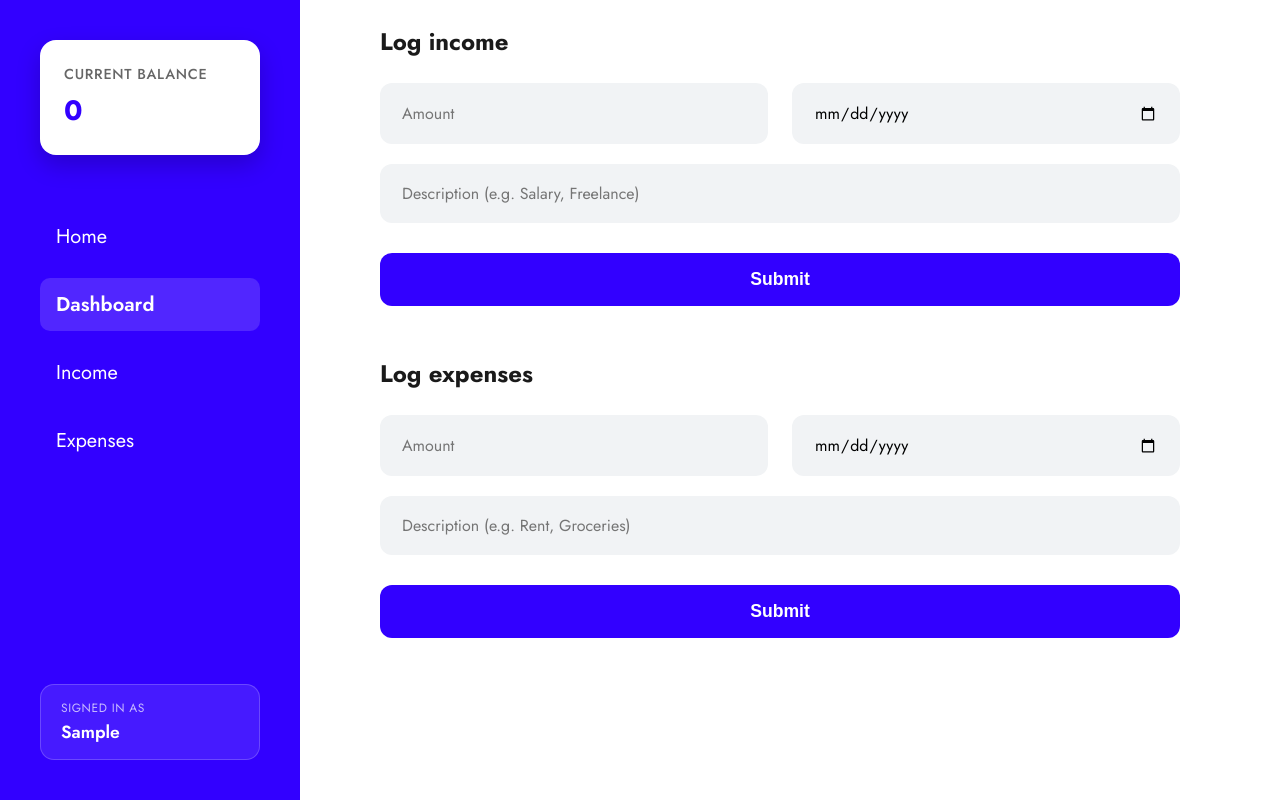
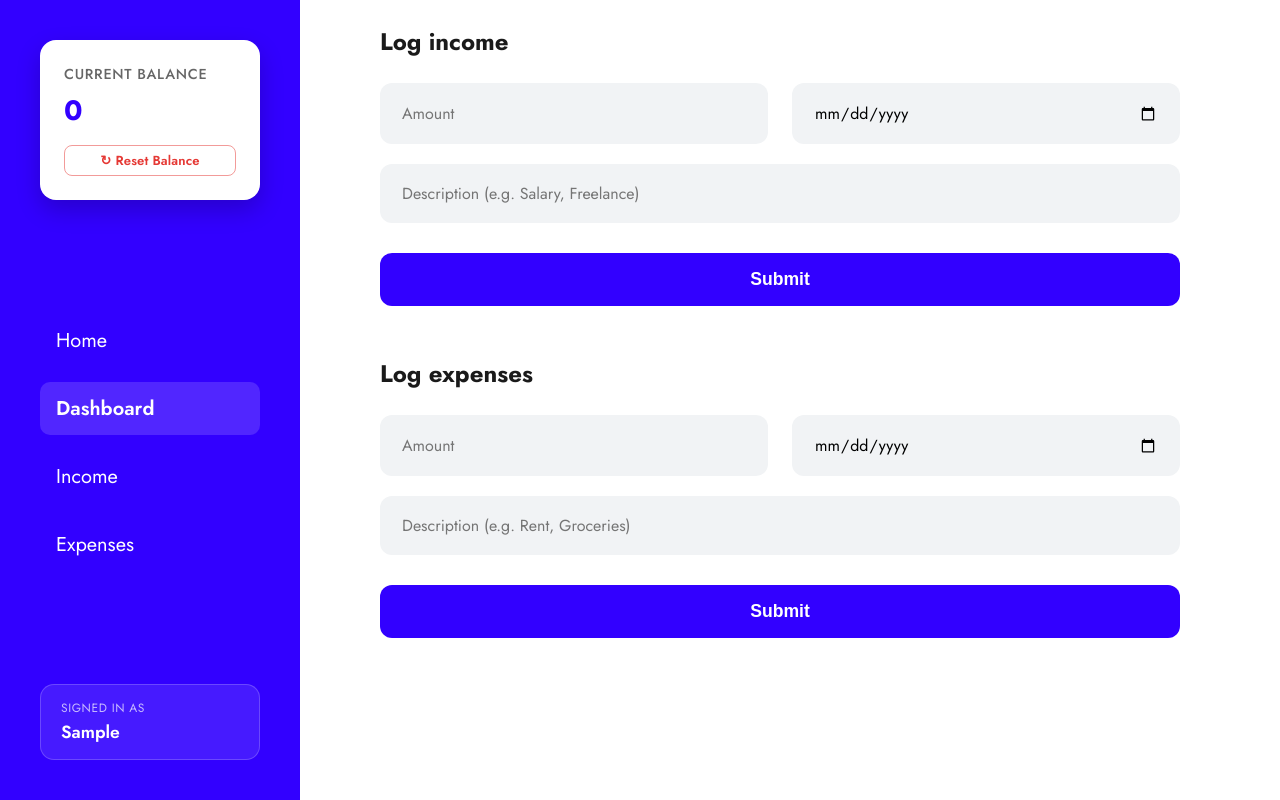
Before and after one commit to kwitonda-theos/personal-finance-tracker, a Django app: page /dashboard in a window 1280 px wide. Run offline with Django 5.2, Linux system fonts and the light colour scheme; the visitor is signed in with stand-in values (Sample User, id 1); data comes from the database, SQL or seed files in the repository; data that the repository does not hold is empty.

Commit message:
feat: added a reset balance button

```diff
--- a/myproject/pft/static/Dashboard.css
+++ b/myproject/pft/static/Dashboard.css
@@ -26,6 +26,7 @@ a {
     display: flex;
     flex-direction: column;
     align-items: center;
+    justify-content: space-between;
     padding: 40px 20px;
     box-sizing: border-box;
     position: fixed;
@@ -40,7 +41,6 @@ a {
     color: #1a1a1a;
     border-radius: 16px;
     padding: 24px;
-    margin-bottom: 40px;
     box-shadow: 0 10px 25px rgba(0, 0, 0, 0.2);
     text-align: left;
     width: 100%;
@@ -67,7 +67,6 @@ a {
 
 /* Navigation */
 .nav {
-    flex-grow: 1;
     width: 100%;
     max-width: 220px;
 }
@@ -108,7 +107,6 @@ a {
 /* User Card - Refined Design */
 .user-card {
     position: relative;
-    margin-top: auto;
     background: rgba(255, 255, 255, 0.1);
     border: 1px solid rgba(255, 255, 255, 0.2);
     padding: 14px 20px;
@@ -224,7 +222,8 @@ a {
 /* Main Content Area */
 .main-content {
     flex: 1;
-    margin-left: 300px; /* Width of fixed sidebar */
+    margin-left: 300px;
+    /* Width of fixed sidebar */
     padding: 0px 80px;
     background: #ffffff;
     min-height: 80vh;
@@ -297,7 +296,8 @@ a {
 }
 
 /* Tables Styling */
-.income-section, .expenses-section {
+.income-section,
+.expenses-section {
     margin-top: 40px;
     max-width: 900px;
 }
@@ -708,6 +708,156 @@ td:last-child {
     }
 }
 
+/* ===== Reset Balance Button ===== */
+.reset-balance-btn {
+    margin-top: 14px;
+    display: inline-flex;
+    align-items: center;
+    gap: 6px;
+    background: transparent;
+    color: #e53935;
+    border: 1.5px solid rgba(229, 57, 53, 0.5);
+    border-radius: 8px;
+    padding: 5px 14px;
+    font-size: 0.82rem;
+    font-weight: 600;
+    font-family: 'Jost', sans-serif;
+    cursor: pointer;
+    transition: all 0.2s ease;
+    letter-spacing: 0.01em;
+    width: 100%;
+    justify-content: center;
+    box-sizing: border-box;
+}
+
+.reset-balance-btn:hover {
+    background: rgba(229, 57, 53, 0.08);
+    border-color: #e53935;
+    color: #c62828;
+    transform: translateY(-1px);
+    box-shadow: 0 4px 12px rgba(229, 57, 53, 0.15);
+}
+
+.reset-balance-btn:active {
+    transform: translateY(0);
+}
+
+/* ===== Reset Balance Modal ===== */
+.modal-overlay {
+    position: fixed;
+    inset: 0;
+    background: rgba(10, 10, 30, 0.6);
+    backdrop-filter: blur(4px);
+    -webkit-backdrop-filter: blur(4px);
+    display: flex;
+    align-items: center;
+    justify-content: center;
+    z-index: 9999;
+    opacity: 0;
+    visibility: hidden;
+    transition: opacity 0.25s ease, visibility 0.25s ease;
+    padding: 20px;
+    box-sizing: border-box;
+}
+
+.modal-overlay.modal-visible {
+    opacity: 1;
+    visibility: visible;
+}
+
+.modal-box {
+    background: #ffffff;
+    border-radius: 20px;
+    padding: 40px 36px 32px;
+    max-width: 420px;
+    width: 100%;
+    text-align: center;
+    box-shadow: 0 24px 64px rgba(0, 0, 0, 0.22);
+    transform: scale(0.92) translateY(12px);
+    transition: transform 0.3s cubic-bezier(0.34, 1.56, 0.64, 1);
+}
+
+.modal-overlay.modal-visible .modal-box {
+    transform: scale(1) translateY(0);
+}
+
+.modal-icon {
+    font-size: 2.8rem;
+    margin-bottom: 16px;
+    line-height: 1;
+}
+
+.modal-title {
+    font-size: 1.5rem;
+    font-weight: 700;
+    color: #1a1a1a;
+    margin: 0 0 14px;
+}
+
+.modal-desc {
+    font-size: 0.97rem;
+    color: #555;
+    line-height: 1.65;
+    margin: 0 0 28px;
+}
+
+.modal-desc strong {
+    color: #1a1a1a;
+}
+
+.modal-actions {
+    display: flex;
+    gap: 12px;
+    justify-content: center;
+}
+
+.modal-confirm-form {
+    flex: 1;
+    display: flex;
+    max-width: 160px;
+}
+
+.modal-btn {
+    flex: 1;
+    width: 100%;
+    padding: 13px 0;
+    border-radius: 12px;
+    font-size: 1rem;
+    font-weight: 600;
+    font-family: 'Jost', sans-serif;
+    cursor: pointer;
+    border: none;
+    transition: all 0.2s ease;
+    max-width: 160px;
+}
+
+.modal-btn-cancel {
+    background: #f1f3f5;
+    color: #444;
+}
+
+.modal-btn-cancel:hover {
+    background: #e2e5ea;
+    color: #1a1a1a;
+    transform: translateY(-1px);
+}
+
+.modal-btn-confirm {
+    background: #e53935;
+    color: #fff;
+    box-shadow: 0 4px 14px rgba(229, 57, 53, 0.3);
+}
+
+.modal-btn-confirm:hover {
+    background: #c62828;
+    transform: translateY(-2px);
+    box-shadow: 0 6px 18px rgba(229, 57, 53, 0.4);
+}
+
+.modal-btn-confirm:active {
+    transform: translateY(0);
+}
+
 /* Small phones: ≤ 480px */
 @media (max-width: 480px) {
     .sidebar {
--- a/myproject/pft/templates/dashboard.html
+++ b/myproject/pft/templates/dashboard.html
@@ -24,6 +24,9 @@
             <div class="balance-card">
                 <span>Current balance</span>
                 <h2 class="balance">{{ current_balance }}</h2>
+                <button id="reset-balance-btn" class="reset-balance-btn" type="button">
+                    &#8635; Reset Balance
+                </button>
             </div>
             <nav class="nav">
                 <ul>
@@ -86,9 +89,61 @@
         </main>
     </div>
 
+    <!-- Reset Balance Confirmation Modal -->
+    <div id="reset-balance-modal" class="modal-overlay" role="dialog" aria-modal="true" aria-labelledby="modal-title"
+        aria-describedby="modal-desc">
+        <div class="modal-box">
+            <div class="modal-icon">⚠️</div>
+            <h2 class="modal-title" id="modal-title">Reset Balance?</h2>
+            <p class="modal-desc" id="modal-desc">
+                This will permanently delete <strong>all income and expense records</strong> and reset your balance to
+                <strong>0.00 FRW</strong>.
+                <br><br>This action cannot be undone.
+            </p>
+            <div class="modal-actions">
+                <button id="modal-cancel-btn" class="modal-btn modal-btn-cancel" type="button">Cancel</button>
+                <form class="modal-confirm-form" method="POST" action="{% url 'reset_balance' %}">
+                    {% csrf_token %}
+                    <button id="modal-confirm-btn" class="modal-btn modal-btn-confirm" type="submit">Yes, Reset</button>
+                </form>
+            </div>
+        </div>
+    </div>
+
     {% load static %}
     <script src="{% static 'toast.js' %}"></script>
     <script src="{% static 'Dashboard.js' %}"></script>
+    <script>
+        // Reset Balance Modal Logic
+        const resetBtn = document.getElementById('reset-balance-btn');
+        const modal = document.getElementById('reset-balance-modal');
+        const cancelBtn = document.getElementById('modal-cancel-btn');
+
+        function openModal() {
+            modal.classList.add('modal-visible');
+            document.body.style.overflow = 'hidden';
+            cancelBtn.focus();
+        }
+
+        function closeModal() {
+            modal.classList.remove('modal-visible');
+            document.body.style.overflow = '';
+            resetBtn.focus();
+        }
+
+        resetBtn.addEventListener('click', openModal);
+        cancelBtn.addEventListener('click', closeModal);
+
+        // Close when clicking the dark overlay
+        modal.addEventListener('click', function (e) {
+            if (e.target === modal) closeModal();
+        });
+
+        // Close on Escape key
+        document.addEventListener('keydown', function (e) {
+            if (e.key === 'Escape' && modal.classList.contains('modal-visible')) closeModal();
+        });
+    </script>
 </body>
 
 </html>
--- a/myproject/pft/urls.py
+++ b/myproject/pft/urls.py
@@ -12,4 +12,5 @@ urlpatterns = [
     path('login', views.login, name='login'),
     path('register', views.register, name='register'),
     path('logout', views.logout, name='logout'),
+    path('reset-balance', views.reset_balance, name='reset_balance'),
 ]
--- a/myproject/pft/views.py
+++ b/myproject/pft/views.py
@@ -162,6 +162,26 @@ def add_expense(request):
     messages.success(request, f'Expense of {amount} recorded.')
     return redirect('dashboard')
 
+def reset_balance(request):
+    """Handle POST to reset the user's balance and clear all income/expense records."""
+    if request.method != 'POST':
+        return redirect('dashboard')
+
+    user = _get_logged_in_user(request)
+    if user is None:
+        messages.error(request, 'Please sign in to perform this action.')
+        return redirect('login')
+
+    with transaction.atomic():
+        Income.objects.filter(user=user).delete()
+        Expense.objects.filter(user=user).delete()
+        bal, _ = Balance.objects.get_or_create(user=user)
+        bal.total_amount = Decimal('0.00')
+        bal.save()
+
+    messages.success(request, 'Your balance has been reset to 0.00 FRW and all records have been cleared.')
+    return redirect('dashboard')
+
 def logout(request):
     auth_logout(request)
     request.session.flush()
```
